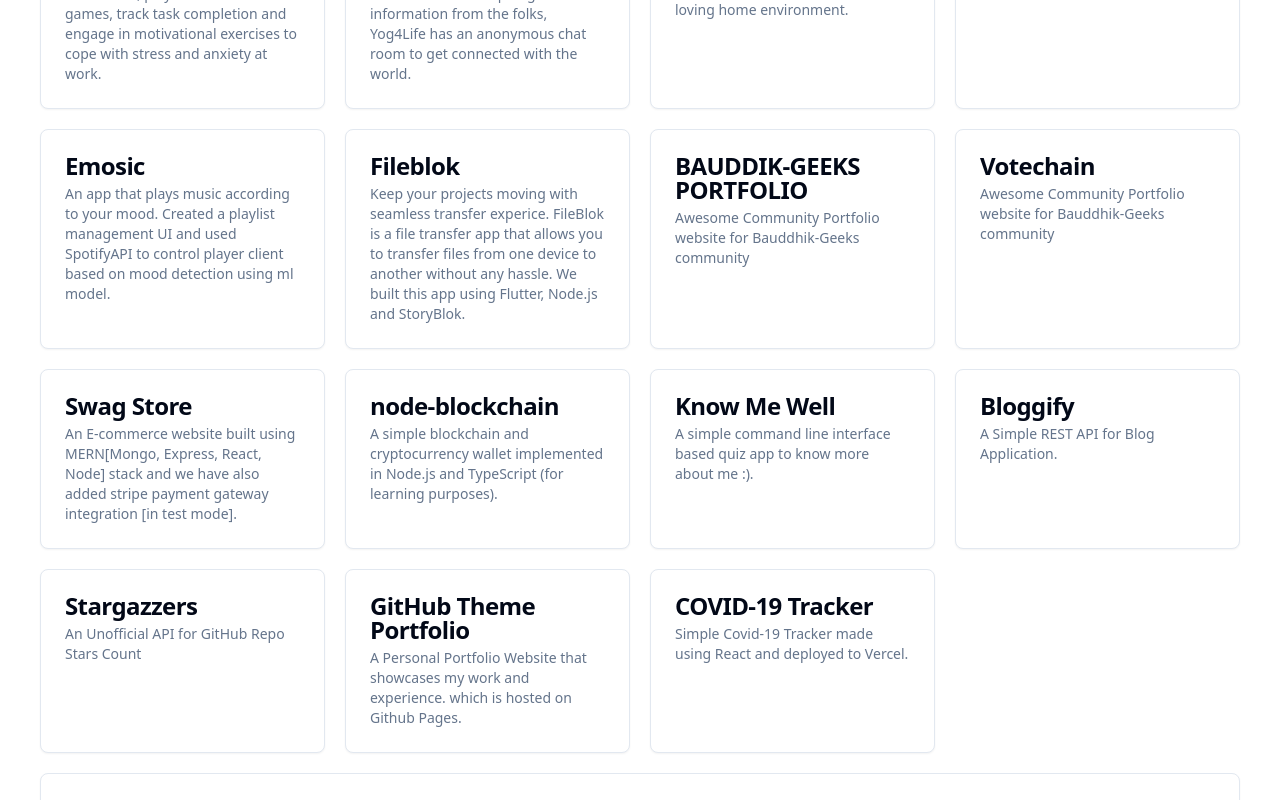
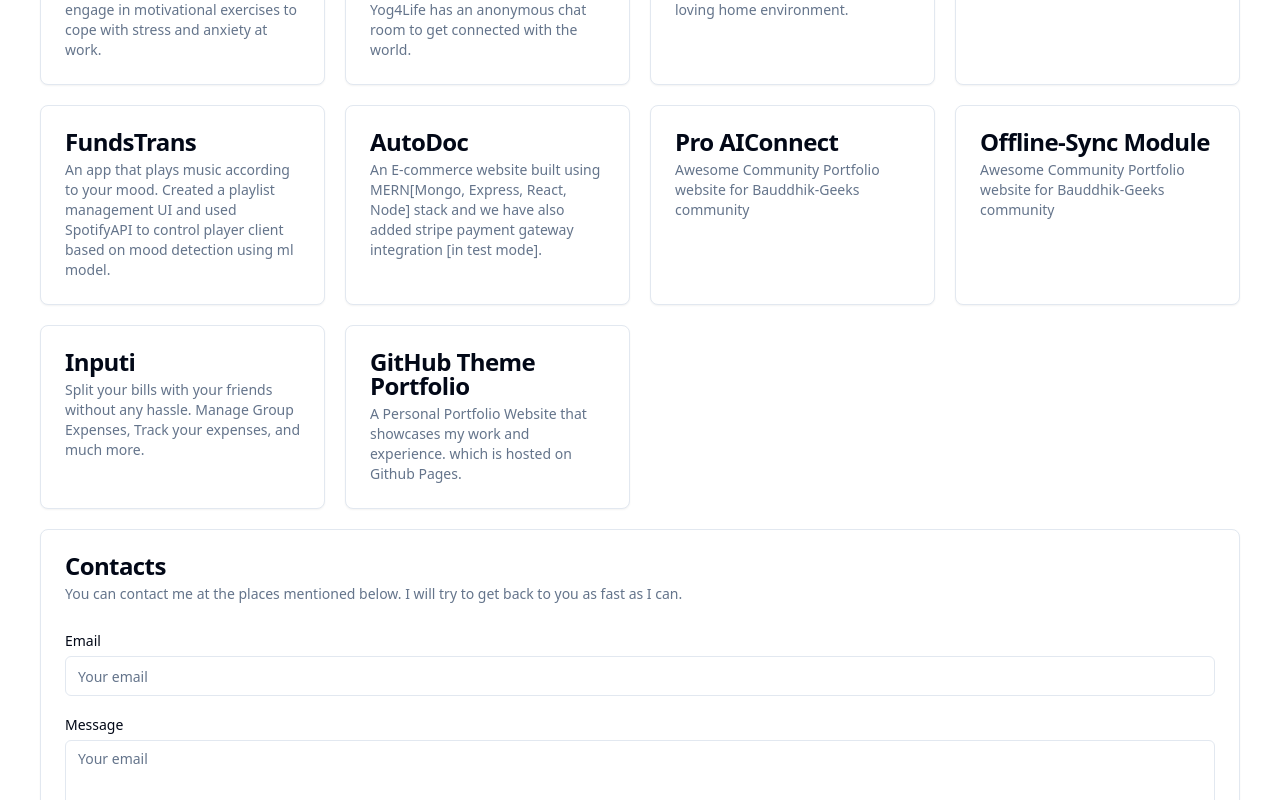
Before and after one commit to MuhammedKasujja/portfolio, a React (Vite) app: page / in a window 1280 px wide. Shown: the part 1500-2300 px from the top of the page. Built offline with nearby package versions, Linux system fonts and the light colour scheme.

Commit message:
refactor: loading projects data

```diff
--- a/src/data/projects.ts
+++ b/src/data/projects.ts
@@ -10,7 +10,7 @@ export const projectsHeader = {
 export const projects: IProject[] = [
   {
     id: "0",
-    name: "Keep Calm and Carry On",
+    name: "Metadent",
     url: "https://github.com/harikanani/Keep-Calm-and-Carry-On.github.io",
     description:
       "This platform enables users to practice Augmented Reality meditation, play stress burster games, track task completion and engage in motivational exercises to cope with stress and anxiety at work.  ",
@@ -48,7 +48,7 @@ export const projects: IProject[] = [
   },
   {
     id: "1",
-    name: "YOG4LIFE SOCIAL APP",
+    name: "Smartrides",
     url: "https://github.com/kevalvavaliya/Yog4Life",
     description:
       "An app for helping people their healthy life. Yog4Life Has a feed feature which is help to get information from the folks, Yog4Life has an anonymous chat room to get connected with the world.",
@@ -77,7 +77,7 @@ export const projects: IProject[] = [
   },
   {
     id: "2",
-    name: "Adoptisity",
+    name: "Lenderly",
     url: "https://github.com/kevalvavaliya/Adoptisity",
     description:
       "Our mission is to spread awareness about the benefits of adoption and to support LGBT families so that everyone has the chance to have a loving home environment.",
@@ -119,7 +119,7 @@ export const projects: IProject[] = [
   },
   {
     id: "3",
-    name: "FinSplit",
+    name: "Kaltech Stores",
     url: "https://github.com/rajmahadev8/Fin-Split",
     description:
       "Split your bills with your friends without any hassle. Manage Group Expenses, Track your expenses, and much more.",
@@ -148,7 +148,7 @@ export const projects: IProject[] = [
   },
   {
     id: "4",
-    name: "Emosic",
+    name: "FundsTrans",
     url: "https://github.com/kevalvavaliya/Emosic",
     description:
       "An app that plays music according to your mood. Created a playlist management UI and used SpotifyAPI to control player client based on mood detection using ml model.",
@@ -181,40 +181,35 @@ export const projects: IProject[] = [
   },
   {
     id: "5",
-    name: "Fileblok",
-    url: "https://github.com/harikanani/Fileblok",
+    name: "AutoDoc",
+    url: "https://github.com/harikanani/e-commerce-frontend",
     description:
-      "Keep your projects moving with seamless transfer experice. FileBlok is a file transfer app that allows you to transfer files from one device to another without any hassle. We built this app using Flutter, Node.js and StoryBlok.",
+      "An E-commerce website built using MERN[Mongo, Express, React, Node] stack and we have also added stripe payment gateway integration [in test mode].",
     languages: [
       {
-        name: "Flutter",
-        iconifyClass: "logos-flutter",
+        name: "ReactJS",
+        iconifyClass: "logos-react",
       },
       {
-        name: "NodeJs",
+        name: "NodeJS",
         iconifyClass: "logos-nodejs",
       },
       {
-        name: "Storyblok",
-        iconifyClass: "logos-storyblok-icon",
+        name: "MedusaJS",
+        iconifyClass: "logos-medusa-icon",
       },
     ],
     links: [
       {
         name: "Github",
-        url: "https://github.com/harikanani/Fileblok",
+        url: "https://github.com/harikanani/e-commerce-frontend",
         iconifyClass: "ri:github-fill",
-      },
-      {
-        name: "Devpost",
-        url: "https://devpost.com/software/fileblok",
-        iconifyClass: "fluent:window-dev-edit-20-filled",
       },
     ],
   },
   {
     id: "6",
-    name: "BAUDDIK-GEEKS PORTFOLIO",
+    name: "Pro AIConnect",
     url: "https://github.com/Bauddhik-Geeks/Bauddhik-Geeks.github.io",
     description:
       "Awesome Community Portfolio website for Bauddhik-Geeks community",
@@ -247,7 +242,7 @@ export const projects: IProject[] = [
   },
   {
     id: "7",
-    name: "Votechain",
+    name: "Offline-Sync Module",
     url: "https://github.com/abhigoyani/votechain",
     description:
       "Awesome Community Portfolio website for Bauddhik-Geeks community",
@@ -283,109 +278,15 @@ export const projects: IProject[] = [
   },
   {
     id: "8",
-    name: "Swag Store",
-    url: "https://github.com/harikanani/e-commerce-frontend",
+    name: "Inputi",
+    url: "https://github.com/rajmahadev8/Fin-Split",
     description:
-      "An E-commerce website built using MERN[Mongo, Express, React, Node] stack and we have also added stripe payment gateway integration [in test mode].",
+      "Split your bills with your friends without any hassle. Manage Group Expenses, Track your expenses, and much more.",
     languages: [
       {
         name: "ReactJS",
         iconifyClass: "logos-react",
       },
-      {
-        name: "NodeJS",
-        iconifyClass: "logos-nodejs",
-      },
-      {
-        name: "MedusaJS",
-        iconifyClass: "logos-medusa-icon",
-      },
-    ],
-    links: [
-      {
-        name: "Github",
-        url: "https://github.com/harikanani/e-commerce-frontend",
-        iconifyClass: "ri:github-fill",
-      },
-    ],
-  },
-  {
-    id: "9",
-    name: "node-blockchain",
-    url: "https://github.com/harikanani/node-blockchain",
-    description:
-      "A simple blockchain and cryptocurrency wallet implemented in Node.js and TypeScript (for learning purposes).",
-    languages: [
-      {
-        name: "NodeJS",
-        iconifyClass: "logos-nodejs",
-      },
-      {
-        name: "TypeScript",
-        iconifyClass: "skill-icons:typescript",
-      },
-    ],
-    links: [
-      {
-        name: "Github",
-        url: "https://github.com/harikanani/node-blockchain",
-        iconifyClass: "ri:github-fill",
-      },
-    ],
-  },
-  {
-    id: "10",
-    name: "Know Me Well",
-    url: "https://github.com/harikanani/personal-portfolio",
-    description:
-      "A simple command line interface based quiz app to know more about me :).",
-    languages: [
-      {
-        name: "JavaScript",
-        iconifyClass: "logos-javascript",
-      },
-      {
-        name: "NodeJS",
-        iconifyClass: "logos-nodejs",
-      },
-      {
-        name: "Repl.it",
-        iconifyClass: "logos-replit-icon",
-      },
-    ],
-    links: [
-      {
-        name: "Github",
-        url: "https://github.com/harikanani/personal-portfolio",
-        iconifyClass: "ri:github-fill",
-      },
-    ],
-  },
-  {
-    id: "11",
-    name: "Bloggify",
-    url: "https://github.com/harikanani/Bloggify",
-    description: "A Simple REST API for Blog Application.",
-    languages: [
-      {
-        name: "NodeJS",
-        iconifyClass: "logos-nodejs",
-      },
-    ],
-    links: [
-      {
-        name: "Github",
-        url: "https://github.com/harikanani/Bloggify",
-        iconifyClass: "ri:github-fill",
-      },
-    ],
-  },
-  {
-    id: "12",
-    name: "Stargazzers",
-    url: "https://github.com/harikanani/stargazers",
-    description: "An Unofficial API for GitHub Repo Stars Count",
-    languages: [
       {
         name: "NodeJs",
         iconifyClass: "logos-nodejs",
@@ -394,8 +295,13 @@ export const projects: IProject[] = [
     links: [
       {
         name: "Github",
-        url: "https://github.com/harikanani/stargazers",
+        url: "https://github.com/rajmahadev8/Fin-Split",
         iconifyClass: "ri:github-fill",
+      },
+      {
+        name: "Devpost",
+        url: "https://devpost.com/software/finsplit",
+        iconifyClass: "fluent:window-dev-edit-20-filled",
       },
     ],
   },
@@ -432,237 +338,4 @@ export const projects: IProject[] = [
       },
     ],
   },
-  // {
-  //   id: "6",
-  //   name: "Automate Attendace",
-  //   url: "https://github.com/harikanani/Node_Python",
-  //   description: "Automation of Online Attendance using node js and python",
-  //   languages: [
-  //     {
-  //       name: "JavaScript",
-  //       iconifyClass: "logos-javascript",
-  //     },
-  //     {
-  //       name: "Python",
-  //       iconifyClass: "logos-python",
-  //     },
-  //   ],
-  //   links: [
-  //     {
-  //       name: "Github",
-  //       url: "",
-  //       iconifyClass: "ri:github-fill",
-  //     },
-  //     {
-  //       name: "Devfolio",
-  //       url: "",
-  //       iconifyClass: "ri:github-fill",
-  //     },
-  //   ],
-  // },
-  // {
-  //   id: "7",
-  //   name: "Automate Discord Bot",
-  //   url: "https://github.com/harikanani/AutomateDiscordBot",
-  //   description:
-  //     "A Discord Bot to send Automatic messages to serer channel in regular time difference.",
-  //   languages: [
-  //     {
-  //       name: "Python",
-  //       iconifyClass: "logos-python",
-  //     },
-  //     {
-  //       name: "Python Selenium",
-  //       iconifyClass: "logos-selenium",
-  //     },
-  //     {
-  //       name: "Chromium Browser",
-  //       iconifyClass: "openmoji-chromium",
-  //     },
-  //   ],
-  //   links: [
-  //     {
-  //       name: "Github",
-  //       url: "",
-  //       iconifyClass: "ri:github-fill",
-  //     },
-  //     {
-  //       name: "Devfolio",
-  //       url: "",
-  //       iconifyClass: "ri:github-fill",
-  //     },
-  //   ],
-  // },
-  // {
-  //   id: "8",
-  //   name: "Flask Blog",
-  //   url: "https://github.com/harikanani/flask_blog",
-  //   description: "A Simple Blog Web Application made using Flask Framework",
-  //   languages: [
-  //     {
-  //       name: "Python",
-  //       iconifyClass: "logos-python",
-  //     },
-  //     {
-  //       name: "Flask",
-  //       iconifyClass: "cib-flask",
-  //     },
-  //     {
-  //       name: "HTML5",
-  //       iconifyClass: "vscode-icons:file-type-html",
-  //     },
-  //     {
-  //       name: "CSS3",
-  //       iconifyClass: "vscode-icons:file-type-css",
-  //     },
-  //   ],
-  //   links: [
-  //     {
-  //       name: "Github",
-  //       url: "",
-  //       iconifyClass: "ri:github-fill",
-  //     },
-  //     {
-  //       name: "Devfolio",
-  //       url: "",
-  //       iconifyClass: "ri:github-fill",
-  //     },
-  //   ],
-  // },
-  // {
-  //   id: "9",
-  //   name: "Netflix top series",
-  //   url: "https://github.com/harikanani/netflix-top-series",
-  //   description: "List of Top Netflix Series which is deployed to vercel.",
-  //   languages: [
-  //     {
-  //       name: "JavaScript",
-  //       iconifyClass: "logos-javascript",
-  //     },
-  //     {
-  //       name: "ReactJS",
-  //       iconifyClass: "logos-react",
-  //     },
-  //     {
-  //       name: "HTML5",
-  //       iconifyClass: "logos-html-5",
-  //     },
-  //     {
-  //       name: "CSS3",
-  //       iconifyClass: "logos-css-3",
-  //     },
-  //   ],
-  //   links: [
-  //     {
-  //       name: "Github",
-  //       url: "",
-  //       iconifyClass: "ri:github-fill",
-  //     },
-  //     {
-  //       name: "Devfolio",
-  //       url: "",
-  //       iconifyClass: "ri:github-fill",
-  //     },
-  //   ],
-  // },
-  {
-    id: "10",
-    name: "COVID-19 Tracker",
-    url: "https://github.com/harikanani/Covid19TrackerReact",
-    description:
-      "Simple Covid-19 Tracker made using React and deployed to Vercel.",
-    languages: [
-      {
-        name: "JavaScript",
-        iconifyClass: "logos-javascript",
-      },
-      {
-        name: "ReactJS",
-        iconifyClass: "logos-react",
-      },
-      {
-        name: "HTML5",
-        iconifyClass: "logos-html-5",
-      },
-      {
-        name: "CSS3",
-        iconifyClass: "logos-css-3",
-      },
-    ],
-    links: [
-      {
-        name: "Github",
-        url: "https://github.com/harikanani/Covid19TrackerReact",
-        iconifyClass: "ri:github-fill",
-      },
-    ],
-  },
-  // {
-  //   id: "11",
-  //   name: "Food Order Static Website",
-  //   url: "https://github.com/harikanani/food-order-website",
-  //   description:
-  //     "A simple static website related to food restaurants service. this is reasponsive as well.",
-  //   languages: [
-  //     {
-  //       name: "HTML5",
-  //       iconifyClass: "logos-html-5",
-  //     },
-  //     {
-  //       name: "CSS3",
-  //       iconifyClass: "logos-css-3",
-  //     },
-  //     {
-  //       name: "JavaScript",
-  //       iconifyClass: "logos-javascript",
-  //     },
-  //     {
-  //       name: "PHP",
-  //       iconifyClass: "logos-php",
-  //     },
-  //   ],
-  //   links: [
-  //     {
-  //       name: "Github",
-  //       url: "",
-  //       iconifyClass: "ri:github-fill",
-  //     },
-  //     {
-  //       name: "Devfolio",
-  //       url: "",
-  //       iconifyClass: "ri:github-fill",
-  //     },
-  //   ],
-  // },
-  // {
-  //   id: "12",
-  //   name: "NFT Launchpad",
-  //   url: "https://deliquescent-cents.000webhostapp.com/",
-  //   description: "NFT Launchpad crypto site portfolio",
-  //   languages: [
-  //     {
-  //       name: "HTML5",
-  //       iconifyClass: "logos-html-5",
-  //     },
-  //     {
-  //       name: "CSS3",
-  //       iconifyClass: "logos-css-3",
-  //     },
-  //     {
-  //       name: "JavaScript",
-  //       iconifyClass: "logos-javascript",
-  //     },
-  //     {
-  //       name: "ReactJS",
-  //       iconifyClass: "logos-react",
-  //     },
-  //   ],
-  //   links: [
-  //     {
-  //       name: "Github",
-  //       url: "https://github.com/harikanani/nft-launchpad",
-  //       iconifyClass: "ri:github-fill",
-  //     },
-  //   ],
-  // },
 ];
```
